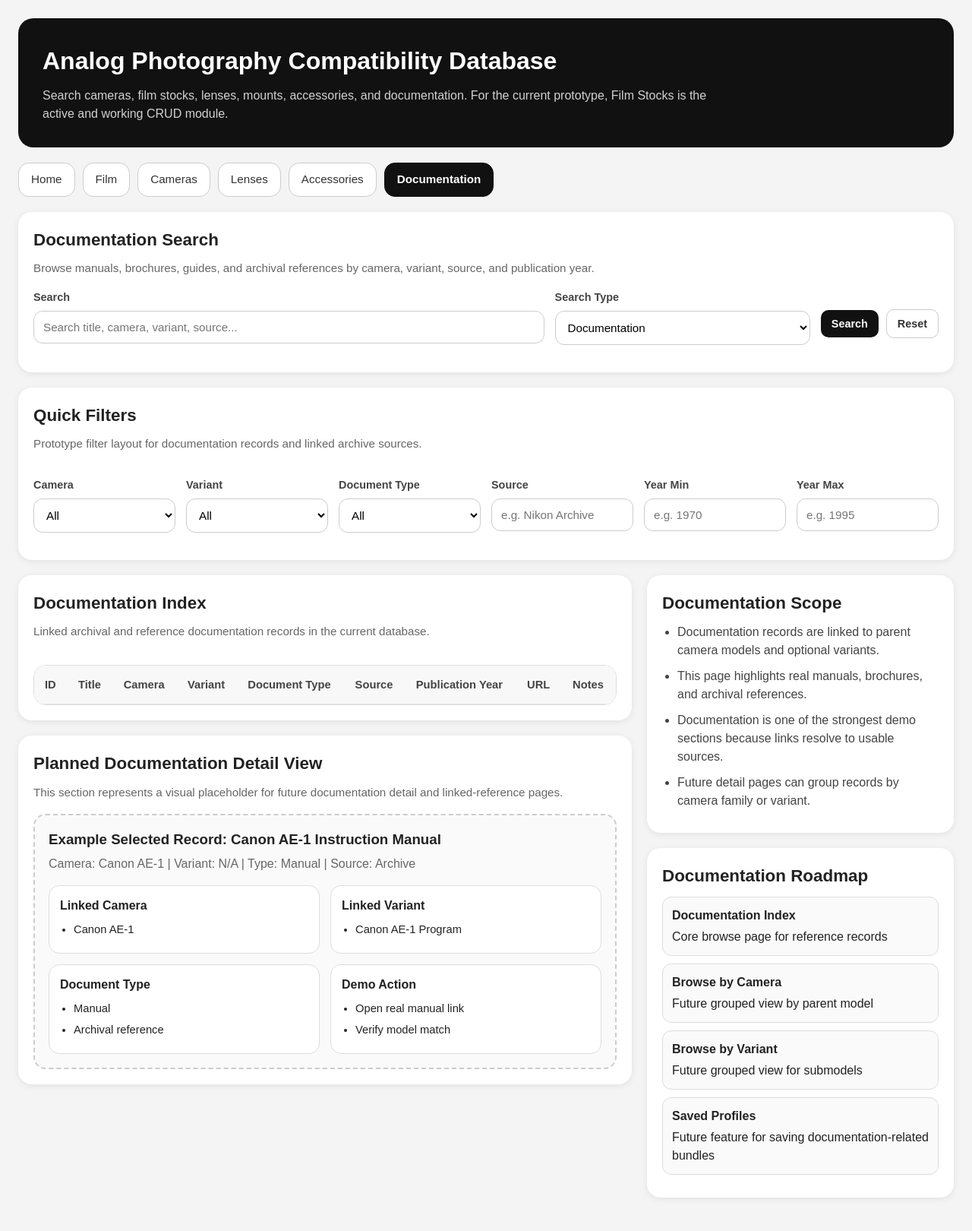
After one commit to agnyu/Analog-System-Compatibility-Database, a Flask app: page /documentation in a window 1280 px wide. The commit adds this page. Shown: the whole page at 76% size. Run offline with Flask 3, Linux system fonts and the light colour scheme; data that the repository does not hold is empty.

Commit message:
adding documentation page. Copy paste job since most of these are templates with a few lines editted

```diff
--- a/app.py
+++ b/app.py
@@ -354,5 +354,59 @@ def accessories():
         formats=formats
     )
 
+
+@app.route("/documentation")
+def documentation():
+    connection = get_db_connection()
+    cursor = connection.cursor(dictionary=True)
+
+    documentation_query = """
+    SELECT
+        d.documentation_id,
+        d.title,
+        c.camera_name,
+        cv.variant_name,
+        d.document_type,
+        d.source,
+        d.publication_year,
+        d.url,
+        d.notes
+    FROM documentation d
+    JOIN cameras c ON d.camera_id = c.camera_id
+    LEFT JOIN camera_variants cv ON d.variant_id = cv.variant_id
+    ORDER BY d.title;
+    """
+
+    cameras_query = """
+    SELECT camera_id, camera_name
+    FROM cameras
+    ORDER BY camera_name;
+    """
+
+    variants_query = """
+    SELECT variant_id, variant_name
+    FROM camera_variants
+    ORDER BY variant_name;
+    """
+
+    cursor.execute(documentation_query)
+    documentation = cursor.fetchall()
+
+    cursor.execute(cameras_query)
+    cameras = cursor.fetchall()
+
+    cursor.execute(variants_query)
+    variants = cursor.fetchall()
+
+    cursor.close()
+    connection.close()
+
+    return render_template(
+        "documentation.html",
+        documentation=documentation,
+        cameras=cameras,
+        variants=variants
+    )
+
 if __name__ == "__main__":
     app.run(debug=True)
--- a/templates/base.html
+++ b/templates/base.html
@@ -35,12 +35,16 @@
             class="{% if request.endpoint == 'lenses' %}active-tab{% endif %}">
             Lenses
             </a>
-            <a href="#">Mounts</a>
+            <!-- <a href="#">Mounts</a> -->
             <a href="{{ url_for('accessories') }}"
             class="{% if request.endpoint == 'accessories' %}active-tab{% endif %}">
             Accessories
             </a>
-            <a href="#">Documentation</a>
+
+            <a href="{{ url_for('documentation') }}"
+            class="{% if request.endpoint == 'documentation' %}active-tab{% endif %}">
+            Documentation
+            </a>
         </nav>
 
         {% block content %}{% endblock %}
--- /dev/null
+++ b/templates/documentation.html
@@ -0,0 +1,224 @@
+{% extends "base.html" %}
+
+{% block title %}Documentation{% endblock %}
+
+{% block content %}
+<section class="card">
+    <h2>Documentation Search</h2>
+    <p class="subtext">Browse manuals, brochures, guides, and archival references by camera, variant, source, and publication year.</p>
+
+    <div class="search-grid">
+        <div class="form-control">
+            <label for="documentation-search">Search</label>
+            <input type="text" id="documentation-search" placeholder="Search title, camera, variant, source...">
+        </div>
+
+        <div class="form-control">
+            <label for="documentation-search-type">Search Type</label>
+            <select id="documentation-search-type">
+                <option>Documentation</option>
+                <option>Cameras</option>
+                <option>Camera Variants</option>
+                <option>Sources</option>
+            </select>
+        </div>
+
+        <div class="button-row">
+            <button class="btn" type="button">Search</button>
+            <button class="btn-secondary" type="button">Reset</button>
+        </div>
+    </div>
+</section>
+
+<section class="card">
+    <div class="table-header">
+        <div>
+            <h2>Quick Filters</h2>
+            <p class="subtext">Prototype filter layout for documentation records and linked archive sources.</p>
+        </div>
+    </div>
+
+    <div class="filter-grid">
+        <div class="form-control">
+            <label for="camera-filter">Camera</label>
+            <select id="camera-filter">
+                <option>All</option>
+                {% for camera in cameras %}
+                <option>{{ camera.camera_name }}</option>
+                {% endfor %}
+            </select>
+        </div>
+
+        <div class="form-control">
+            <label for="variant-filter">Variant</label>
+            <select id="variant-filter">
+                <option>All</option>
+                {% for variant in variants %}
+                <option>{{ variant.variant_name }}</option>
+                {% endfor %}
+            </select>
+        </div>
+
+        <div class="form-control">
+            <label for="document-type-filter">Document Type</label>
+            <select id="document-type-filter">
+                <option>All</option>
+                <option>Manual</option>
+                <option>Brochure</option>
+                <option>Guide</option>
+                <option>Catalog</option>
+                <option>Instructions</option>
+            </select>
+        </div>
+
+        <div class="form-control">
+            <label for="source-filter">Source</label>
+            <input type="text" id="source-filter" placeholder="e.g. Nikon Archive">
+        </div>
+
+        <div class="form-control">
+            <label for="year-min">Year Min</label>
+            <input type="number" id="year-min" placeholder="e.g. 1970">
+        </div>
+
+        <div class="form-control">
+            <label for="year-max">Year Max</label>
+            <input type="number" id="year-max" placeholder="e.g. 1995">
+        </div>
+    </div>
+</section>
+
+<section class="layout-grid">
+    <div>
+        <section class="card">
+            <div class="table-header">
+                <div>
+                    <h2>Documentation Index</h2>
+                    <p class="subtext">Linked archival and reference documentation records in the current database.</p>
+                </div>
+            </div>
+
+            <div class="table-wrapper">
+                <table>
+                    <thead>
+                        <tr>
+                            <th>ID</th>
+                            <th>Title</th>
+                            <th>Camera</th>
+                            <th>Variant</th>
+                            <th>Document Type</th>
+                            <th>Source</th>
+                            <th>Publication Year</th>
+                            <th>URL</th>
+                            <th>Notes</th>
+                        </tr>
+                    </thead>
+                    <tbody>
+                        {% for doc in documentation %}
+                        <tr>
+                            <td>{{ doc.documentation_id }}</td>
+                            <td>{{ doc.title }}</td>
+                            <td>{{ doc.camera_name }}</td>
+                            <td>{{ doc.variant_name or 'N/A' }}</td>
+                            <td>{{ doc.document_type }}</td>
+                            <td>{{ doc.source }}</td>
+                            <td>{{ doc.publication_year }}</td>
+                            <td>
+                                {% if doc.url %}
+                                    <a href="{{ doc.url }}" target="_blank" rel="noopener noreferrer">Open Link</a>
+                                {% else %}
+                                    N/A
+                                {% endif %}
+                            </td>
+                            <td>{{ doc.notes }}</td>
+                        </tr>
+                        {% endfor %}
+                    </tbody>
+                </table>
+            </div>
+        </section>
+
+        <section class="card">
+            <h2>Planned Documentation Detail View</h2>
+            <p class="subtext">
+                This section represents a visual placeholder for future documentation detail and linked-reference pages.
+            </p>
+
+            <div class="placeholder-box">
+                <h3 style="margin-bottom: 6px;">Example Selected Record: Canon AE-1 Instruction Manual</h3>
+                <p style="color:#666; margin-bottom: 14px;">
+                    Camera: Canon AE-1 | Variant: N/A | Type: Manual | Source: Archive
+                </p>
+
+                <div class="placeholder-grid">
+                    <div class="mini-card">
+                        <h4>Linked Camera</h4>
+                        <ul>
+                            <li>Canon AE-1</li>
+                        </ul>
+                    </div>
+
+                    <div class="mini-card">
+                        <h4>Linked Variant</h4>
+                        <ul>
+                            <li>Canon AE-1 Program</li>
+                        </ul>
+                    </div>
+
+                    <div class="mini-card">
+                        <h4>Document Type</h4>
+                        <ul>
+                            <li>Manual</li>
+                            <li>Archival reference</li>
+                        </ul>
+                    </div>
+
+                    <div class="mini-card">
+                        <h4>Demo Action</h4>
+                        <ul>
+                            <li>Open real manual link</li>
+                            <li>Verify model match</li>
+                        </ul>
+                    </div>
+                </div>
+            </div>
+        </section>
+    </div>
+
+    <aside>
+        <section class="card">
+            <h2>Documentation Scope</h2>
+            <ul class="sidebar-list">
+                <li>Documentation records are linked to parent camera models and optional variants.</li>
+                <li>This page highlights real manuals, brochures, and archival references.</li>
+                <li>Documentation is one of the strongest demo sections because links resolve to usable sources.</li>
+                <li>Future detail pages can group records by camera family or variant.</li>
+            </ul>
+        </section>
+
+        <section class="card">
+            <h2>Documentation Roadmap</h2>
+
+            <div class="roadmap-item">
+                <strong>Documentation Index</strong>
+                Core browse page for reference records
+            </div>
+
+            <div class="roadmap-item">
+                <strong>Browse by Camera</strong>
+                Future grouped view by parent model
+            </div>
+
+            <div class="roadmap-item">
+                <strong>Browse by Variant</strong>
+                Future grouped view for submodels
+            </div>
+
+            <div class="roadmap-item">
+                <strong>Saved Profiles</strong>
+                Future feature for saving documentation-related bundles
+            </div>
+        </section>
+    </aside>
+</section>
+{% endblock %}
```
